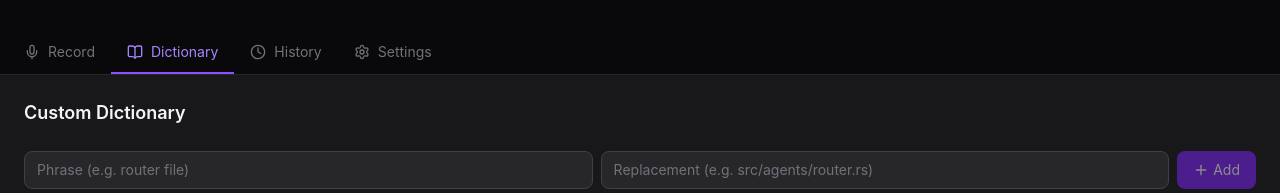
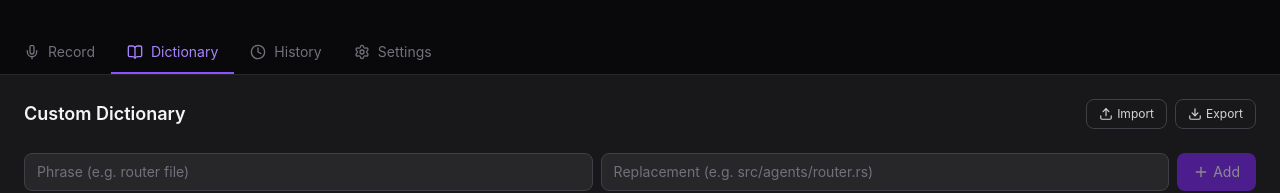
Before and after one commit to vedantnimbarte/Echo, a React (Vite) app in the folder echo-app/: page / in a window 1280 px wide. Both pictures are taken after a click on the button "Dictionary". Shown: the top 193 px of the page. Built offline with nearby package versions, Linux system fonts and the light colour scheme.

Commit message:
feat(ui): dictionary enable toggle + import/export buttons
Per-entry checkbox toggles enabled state (disabled entries shown struck
through). Import/Export buttons use the dialog plugin to pick a path and call
the new backend commands. Adds the IPC wrappers and @tauri-apps/plugin-dialog.

```diff
--- a/echo-app/package.json
+++ b/echo-app/package.json
@@ -13,6 +13,7 @@
     "@tailwindcss/vite": "^4.3.0",
     "@tanstack/react-query": "^5.101.0",
     "@tauri-apps/api": "^2",
+    "@tauri-apps/plugin-dialog": "^2.7.1",
     "@tauri-apps/plugin-opener": "^2",
     "clsx": "^2.1.1",
     "lucide-react": "^1.17.0",
--- a/echo-app/src/components/dictionary/DictionaryPanel.tsx
+++ b/echo-app/src/components/dictionary/DictionaryPanel.tsx
@@ -1,6 +1,7 @@
 import { useState } from "react";
 import { useQuery, useMutation, useQueryClient } from "@tanstack/react-query";
-import { Trash2, Plus } from "lucide-react";
+import { Trash2, Plus, Download, Upload } from "lucide-react";
+import { save, open } from "@tauri-apps/plugin-dialog";
 import { commands } from "../../ipc/commands";
 
 export function DictionaryPanel() {
@@ -27,9 +28,50 @@ export function DictionaryPanel() {
     onSuccess: () => qc.invalidateQueries({ queryKey: ["dictionary"] }),
   });
 
+  const toggleMutation = useMutation({
+    mutationFn: ({ id, enabled }: { id: number; enabled: boolean }) =>
+      commands.toggleDictionaryEntry(id, enabled),
+    onSuccess: () => qc.invalidateQueries({ queryKey: ["dictionary"] }),
+  });
+
+  async function handleExport() {
+    const path = await save({
+      defaultPath: "echo-dictionary.json",
+      filters: [{ name: "JSON", extensions: ["json"] }],
+    });
+    if (path) await commands.exportDictionary(path);
+  }
+
+  async function handleImport() {
+    const selected = await open({
+      multiple: false,
+      filters: [{ name: "JSON", extensions: ["json"] }],
+    });
+    if (typeof selected === "string") {
+      await commands.importDictionary(selected);
+      qc.invalidateQueries({ queryKey: ["dictionary"] });
+    }
+  }
+
   return (
     <div className="p-6 space-y-6">
-      <h2 className="text-lg font-semibold text-zinc-100">Custom Dictionary</h2>
+      <div className="flex items-center justify-between">
+        <h2 className="text-lg font-semibold text-zinc-100">Custom Dictionary</h2>
+        <div className="flex gap-2">
+          <button
+            onClick={handleImport}
+            className="flex items-center gap-1 rounded-lg border border-zinc-700 px-3 py-1.5 text-xs text-zinc-300 hover:bg-zinc-800 transition-colors"
+          >
+            <Upload className="w-3.5 h-3.5" /> Import
+          </button>
+          <button
+            onClick={handleExport}
+            className="flex items-center gap-1 rounded-lg border border-zinc-700 px-3 py-1.5 text-xs text-zinc-300 hover:bg-zinc-800 transition-colors"
+          >
+            <Download className="w-3.5 h-3.5" /> Export
+          </button>
+        </div>
+      </div>
 
       {/* Add entry form */}
       <form
@@ -73,9 +115,34 @@ export function DictionaryPanel() {
               key={entry.id}
               className="flex items-center gap-3 bg-zinc-800/50 border border-zinc-700 rounded-lg px-4 py-2 text-sm"
             >
-              <span className="text-zinc-300 font-mono">{entry.phrase}</span>
+              <input
+                type="checkbox"
+                className="w-4 h-4 accent-violet-500"
+                checked={entry.enabled}
+                disabled={entry.id == null}
+                onChange={(e) =>
+                  entry.id != null &&
+                  toggleMutation.mutate({ id: entry.id, enabled: e.target.checked })
+                }
+                aria-label={entry.enabled ? "Disable entry" : "Enable entry"}
+              />
+              <span
+                className={
+                  entry.enabled
+                    ? "text-zinc-300 font-mono"
+                    : "text-zinc-500 font-mono line-through"
+                }
+              >
+                {entry.phrase}
+              </span>
               <span className="text-zinc-600">→</span>
-              <span className="text-zinc-400 font-mono flex-1">
+              <span
+                className={
+                  entry.enabled
+                    ? "text-zinc-400 font-mono flex-1"
+                    : "text-zinc-600 font-mono flex-1 line-through"
+                }
+              >
                 {entry.replacement}
               </span>
               <button
--- a/echo-app/src/ipc/commands.ts
+++ b/echo-app/src/ipc/commands.ts
@@ -46,6 +46,15 @@ export const commands = {
   deleteDictionaryEntry: (id: number) =>
     invoke<void>("delete_dictionary_entry", { id }),
 
+  toggleDictionaryEntry: (id: number, enabled: boolean) =>
+    invoke<void>("toggle_dictionary_entry", { id, enabled }),
+
+  exportDictionary: (path: string) =>
+    invoke<void>("export_dictionary", { path }),
+
+  importDictionary: (path: string) =>
+    invoke<number>("import_dictionary", { path }),
+
   getHistory: (limit?: number) =>
     invoke<TranscriptionRecord[]>("get_history", { limit }),
 
```
Also changed, not shown: 1 other file (tests, documents, lock files or other folders).
